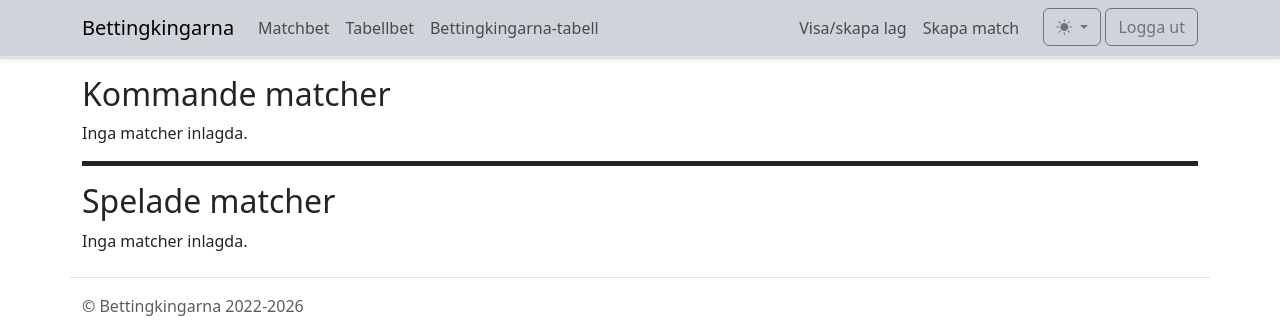
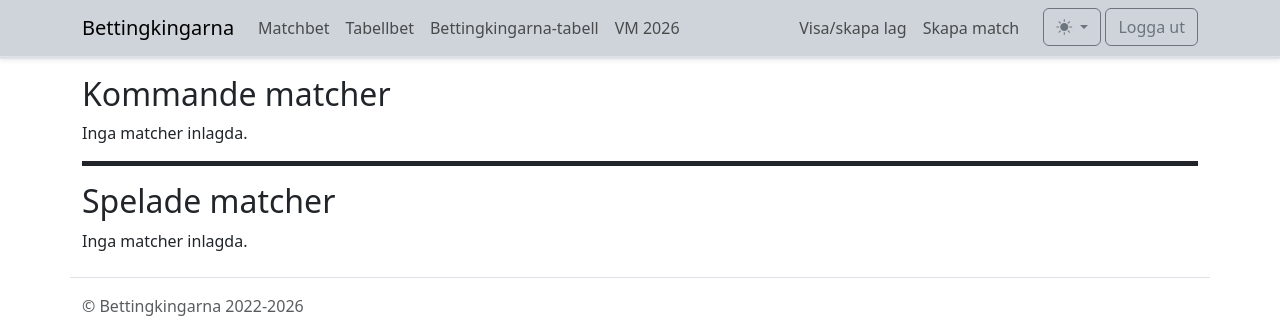
Before and after one commit to petersson90/bettingkingarna, a Django app: template betting/templates/betting/game_list.html in a window 1280 px wide. Shown: the top 320 px of the page. Run offline with Django 4.2, Linux system fonts and the light colour scheme; the template is opened without the code that fills it, so the values that code supplies are empty; the visitor is signed in with stand-in values (Sample User, id 1); parts of the project's set-up code (start-up, migrations or seed data) failed here and were passed over.

Commit message:
Update menu items

```diff
--- a/betting/templates/betting/base.html
+++ b/betting/templates/betting/base.html
@@ -121,6 +121,7 @@
                         <li class="nav-item col-12 col-lg-auto"><a class="nav-link py-2 px-0 px-lg-2" href="{% url 'betting:list-standings' %}">Bettingkingarna-tabell</a></li>
                         <!-- <li class="nav-item"><a class="nav-link" href="{% url 'betting:statistics' 2025 %}">Statistik</a></li> -->
                         <!-- <li class="nav-item"><a class="nav-link" href="{% url 'betting:competition-overview' 9 %}">EM 2024</a></li> -->
+                        <li class="nav-item"><a class="nav-link" href="{% url 'betting:competition-overview' 18 %}">VM 2026</a></li>
                         <li class="nav-item py-2 py-lg-1 col-12 col-lg-auto">
                             <!-- <div class="vr d-none d-lg-flex h-100 mx-lg-2"></div> -->
                             <hr class="d-lg-none my-2">
```
